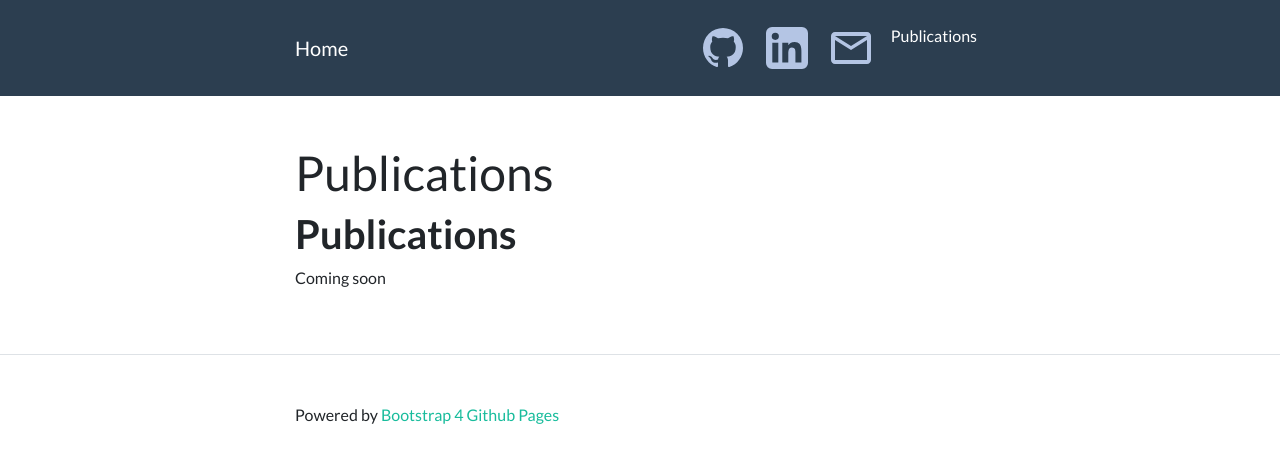
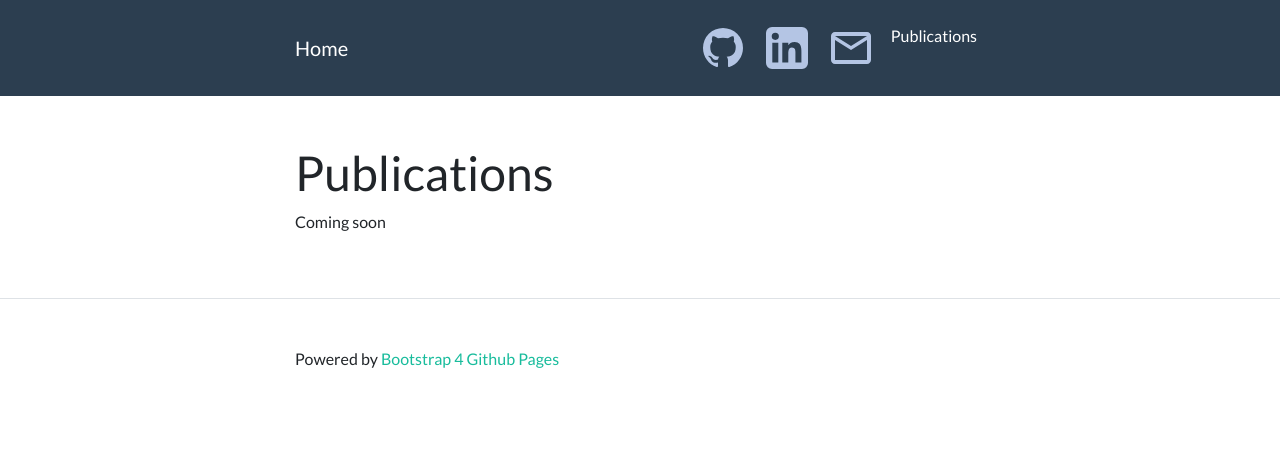
Before and after one commit to Raghav-Bell/Raghav-Bell.github.io, a Jekyll site: the page built from publications.md, in a window 1280 px wide. Shown: the top 463 px of the page. Built offline with Jekyll 4.4.1, drawn with Linux system fonts in a browser that asks for light colours.

Commit message:
Repeated Publications is removed

```diff
--- a/publications.md
+++ b/publications.md
@@ -2,5 +2,4 @@
 layout: page
 title: Publications
 ---
-<h2><b>Publications</b></h2>
 Coming soon
```
